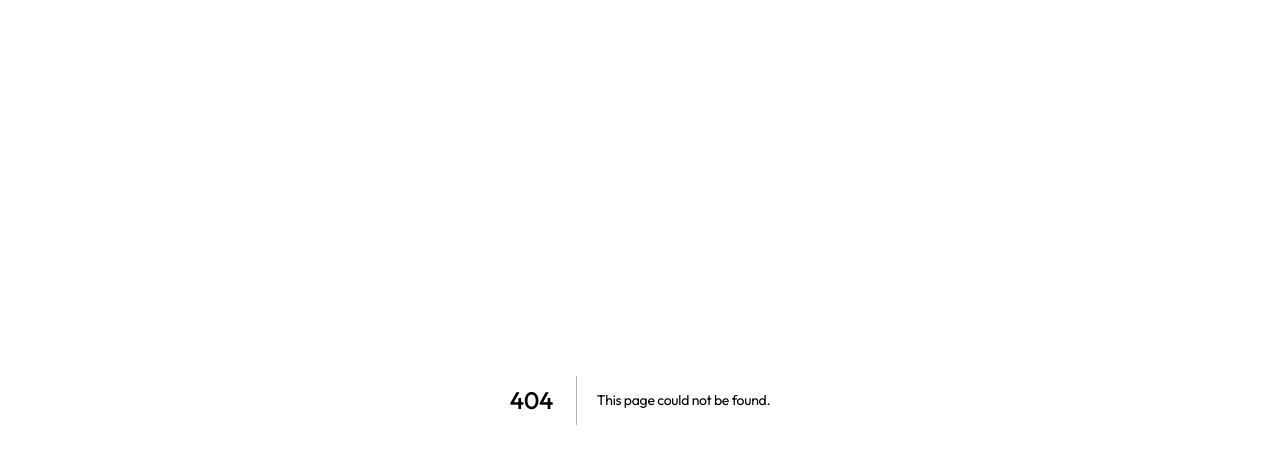
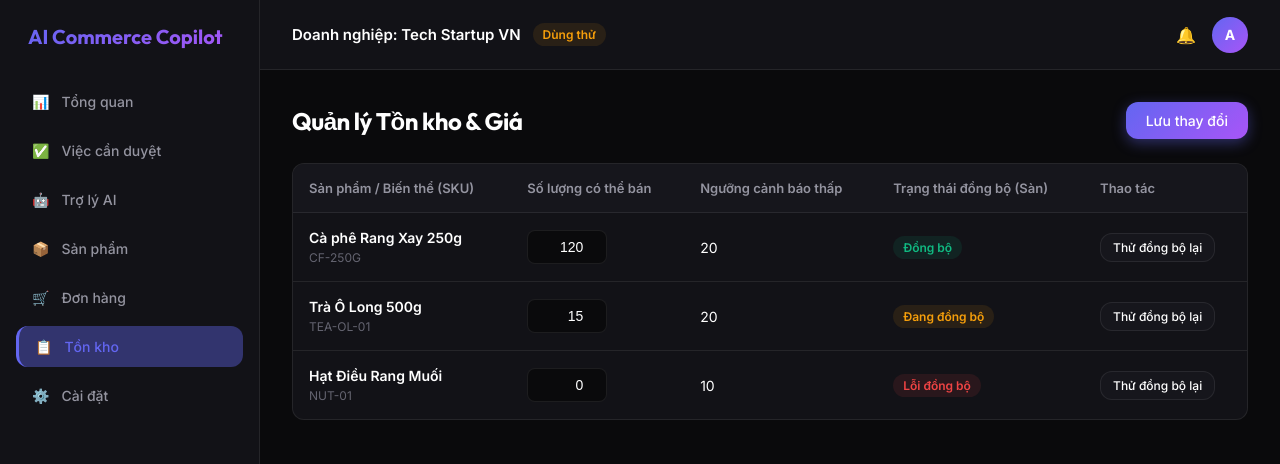
Before and after one commit to Yhucyor/startup-review, a Next.js app in the folder frontend/: page /dashboard/inventory in a window 1280 px wide. Before the commit this address had no page. Shown: the top 464 px of the page. Built offline with nearby package versions, Linux system fonts and the light colour scheme.

Commit message:
feat: add Inventory and Pricing page (M12)

```diff
--- /dev/null
+++ b/frontend/src/app/dashboard/inventory/page.module.css
@@ -0,0 +1,73 @@
+.container {
+  display: flex;
+  flex-direction: column;
+  gap: 24px;
+}
+
+.header {
+  display: flex;
+  justify-content: space-between;
+  align-items: center;
+}
+
+.title {
+  font-size: 24px;
+  font-weight: 700;
+}
+
+.tableContainer {
+  background: var(--bg-secondary);
+  border-radius: var(--radius-md);
+  border: 1px solid var(--border-color);
+  overflow: hidden;
+}
+
+.table {
+  width: 100%;
+  border-collapse: collapse;
+}
+
+.th {
+  text-align: left;
+  padding: 16px;
+  font-size: 13px;
+  color: var(--text-secondary);
+  font-weight: 600;
+  border-bottom: 1px solid var(--border-color);
+  background: var(--bg-tertiary);
+}
+
+.td {
+  padding: 16px;
+  border-bottom: 1px solid var(--border-color);
+  font-size: 14px;
+}
+
+.tr:last-child .td {
+  border-bottom: none;
+}
+
+.tr:hover {
+  background: var(--bg-tertiary);
+}
+
+.skuName {
+  font-weight: 600;
+  margin-bottom: 4px;
+}
+
+.skuCode {
+  font-size: 12px;
+  color: var(--text-muted);
+}
+
+.stockInput {
+  width: 80px;
+  padding: 8px;
+  background: var(--bg-primary);
+  border: 1px solid var(--border-color);
+  border-radius: var(--radius-sm);
+  color: var(--text-primary);
+  text-align: right;
+  font-size: 14px;
+}
--- /dev/null
+++ b/frontend/src/app/dashboard/inventory/page.tsx
@@ -0,0 +1,74 @@
+"use client";
+
+import styles from "./page.module.css";
+import { useState } from "react";
+
+const INITIAL_INVENTORY = [
+  { id: 1, name: "Cà phê Rang Xay 250g", sku: "CF-250G", stock: 120, lowStock: 20, syncStatus: "Đồng bộ" },
+  { id: 2, name: "Trà Ô Long 500g", sku: "TEA-OL-01", stock: 15, lowStock: 20, syncStatus: "Đang đồng bộ" },
+  { id: 3, name: "Hạt Điều Rang Muối", sku: "NUT-01", stock: 0, lowStock: 10, syncStatus: "Lỗi đồng bộ" },
+];
+
+export default function InventoryPage() {
+  const [inventory, setInventory] = useState(INITIAL_INVENTORY);
+
+  return (
+    <div className={`${styles.container} animate-fade-in`}>
+      <div className={styles.header}>
+        <h1 className={styles.title}>Quản lý Tồn kho & Giá</h1>
+        <button className="btn btn-primary">Lưu thay đổi</button>
+      </div>
+
+      <div className={styles.tableContainer}>
+        <table className={styles.table}>
+          <thead>
+            <tr>
+              <th className={styles.th}>Sản phẩm / Biến thể (SKU)</th>
+              <th className={styles.th}>Số lượng có thể bán</th>
+              <th className={styles.th}>Ngưỡng cảnh báo thấp</th>
+              <th className={styles.th}>Trạng thái đồng bộ (Sàn)</th>
+              <th className={styles.th}>Thao tác</th>
+            </tr>
+          </thead>
+          <tbody>
+            {inventory.map((item) => (
+              <tr key={item.id} className={styles.tr}>
+                <td className={styles.td}>
+                  <div className={styles.skuName}>{item.name}</div>
+                  <div className={styles.skuCode}>{item.sku}</div>
+                </td>
+                <td className={styles.td}>
+                  <input
+                    type="number"
+                    className={styles.stockInput}
+                    value={item.stock}
+                    onChange={(e) => {
+                      const newInventory = [...inventory];
+                      const idx = newInventory.findIndex(i => i.id === item.id);
+                      newInventory[idx].stock = Number(e.target.value);
+                      setInventory(newInventory);
+                    }}
+                  />
+                </td>
+                <td className={styles.td}>{item.lowStock}</td>
+                <td className={styles.td}>
+                  <span className={`badge ${
+                    item.syncStatus === "Đồng bộ" ? "badge-success" :
+                    item.syncStatus === "Lỗi đồng bộ" ? "badge-error" : "badge-warning"
+                  }`}>
+                    {item.syncStatus}
+                  </span>
+                </td>
+                <td className={styles.td}>
+                  <button className="btn btn-secondary" style={{ padding: '6px 12px', fontSize: '12px' }}>
+                    Thử đồng bộ lại
+                  </button>
+                </td>
+              </tr>
+            ))}
+          </tbody>
+        </table>
+      </div>
+    </div>
+  );
+}
```
